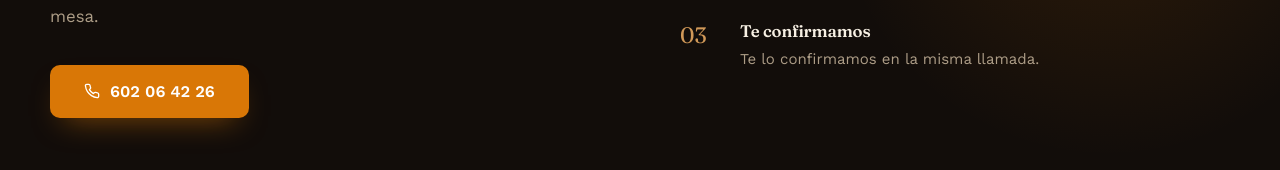
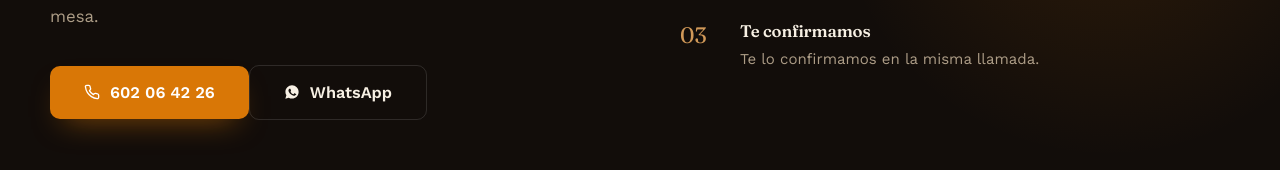
Before and after one commit to Hziagrder/bar-los-chirrines, a React (Vite) app: page / in a window 1280 px wide. Shown: the part 3281-3451 px from the top of the page. Built offline with nearby package versions, Linux system fonts and the light colour scheme.

Commit message:
Update Reservations.jsx

```diff
--- a/src/components/Reservations.jsx
+++ b/src/components/Reservations.jsx
@@ -2,6 +2,7 @@ import './Reservations.css'
 
 const PHONE_TEL = '+34602064226'
 const PHONE_DISPLAY = '602 06 42 26'
+const WHATSAPP_LINK = 'https://wa.me/34602064226'
 
 const STEPS = [
   {
@@ -30,10 +31,16 @@ export default function Reservations() {
             venís, y te guardamos la mesa.
           </p>
 
-          <a className="btn btn--primary btn--large" href={`tel:${PHONE_TEL}`}>
-            <PhoneIcon />
-            {PHONE_DISPLAY}
-          </a>
+          <div className="reservas__actions">
+            <a className="btn btn--primary btn--large" href={`tel:${PHONE_TEL}`}>
+              <PhoneIcon />
+              {PHONE_DISPLAY}
+            </a>
+            <a className="btn btn--ghost-invert btn--large" href={WHATSAPP_LINK} target="_blank" rel="noopener noreferrer">
+              <WhatsappIcon />
+              WhatsApp
+            </a>
+          </div>
         </div>
 
         <ol className="reservas__steps">
@@ -59,3 +66,11 @@ function PhoneIcon() {
     </svg>
   )
 }
+
+function WhatsappIcon() {
+  return (
+    <svg width="16" height="16" viewBox="0 0 24 24" fill="currentColor" aria-hidden="true">
+      <path d="M12.04 2C6.58 2 2.13 6.45 2.13 11.91c0 1.87.5 3.63 1.44 5.15L2 22l5.09-1.53a9.88 9.88 0 0 0 4.95 1.33c5.46 0 9.91-4.45 9.91-9.91S17.5 2 12.04 2zm5.8 14.11c-.24.68-1.4 1.3-1.93 1.35-.5.05-.98.24-3.3-.7-2.79-1.14-4.6-3.97-4.74-4.16-.14-.19-1.13-1.5-1.13-2.87 0-1.36.71-2.03.97-2.3.26-.28.56-.34.75-.34.19 0 .38 0 .54.01.18.01.42-.07.65.5.24.58.82 2 .89 2.14.07.15.12.32.02.51-.1.19-.15.31-.3.48-.14.17-.3.37-.43.5-.14.14-.29.29-.13.57.17.28.75 1.24 1.62 2.01 1.11 1 2.05 1.3 2.33 1.45.28.14.44.12.6-.07.17-.19.71-.83.9-1.11.19-.28.38-.24.63-.14.26.09 1.65.78 1.94.92.28.14.47.21.54.33.07.12.07.71-.17 1.4z" />
+    </svg>
+  )
+}
```
